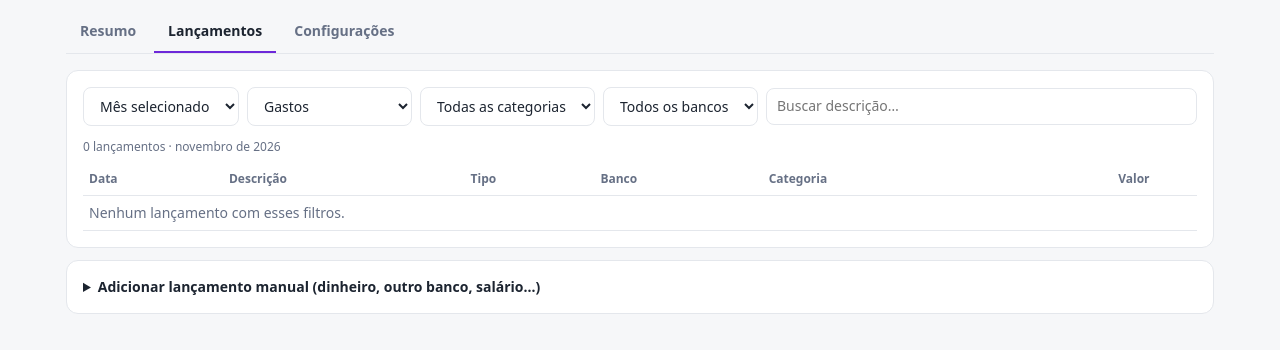
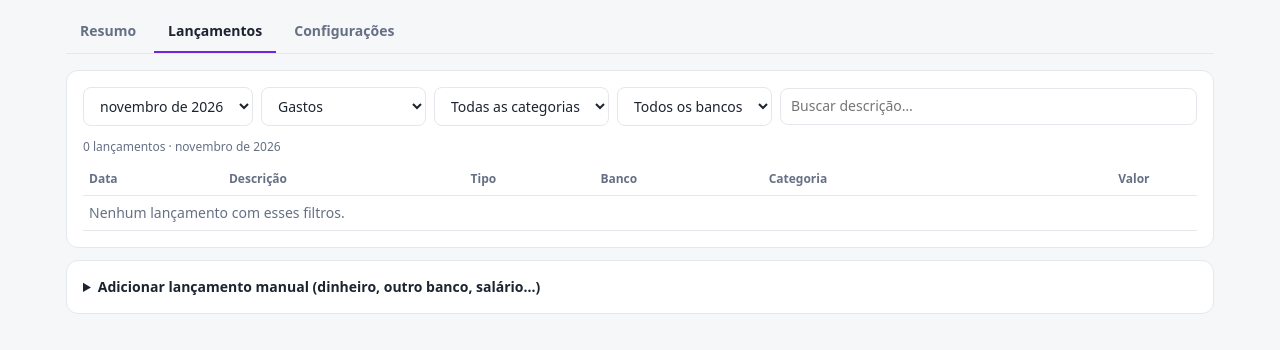
Before and after one commit to leopenteado/controle-financeiro, a plain HTML site: page index.html in a window 1280 px wide. Both pictures are taken after a click on the button "Lançamentos". Shown: the part 76-426 px from the top of the page. Drawn offline with Linux system fonts and the light colour scheme.

Commit message:
Add files via upload

```diff
--- a/index.html
+++ b/index.html
@@ -214,7 +214,7 @@ dialog label{display:flex;gap:8px;align-items:center;margin:6px 0}
   <section id="tab-lanc" hidden>
     <div class="card" style="margin-bottom:12px">
       <div class="filters">
-        <select id="fPer" aria-label="Período"><option value="mes">Mês selecionado</option><option value="todos">Todos os meses</option></select>
+        <select id="fPer" aria-label="Período"></select>
         <select id="fNat" aria-label="Natureza"><option value="gasto">Gastos</option><option value="entrada">Entradas</option><option value="">Gastos e entradas</option></select>
         <select id="fCat" aria-label="Categoria"></select>
         <select id="fBanco" aria-label="Banco"><option value="">Todos os bancos</option></select>
@@ -1319,11 +1319,16 @@ function renderLanc(){
 
   const fixSet = new Set(gastosFixos().lista.map(f => f.k));
   const btnFixo = t => t.kind === 'gasto' && !parcInfo(t) ? '<button type="button" class="pin'+(fixSet.has(fixoKey(t))?' on':'')+'" data-act="fixo" title="'+(fixSet.has(fixoKey(t))?'É gasto fixo: clique para tirar':'Marcar como gasto fixo')+'">fixo</button>' : '';
-  const per = $('fPer').value, cat = fc.value, banco = fb.value, q = norm($('fBusca').value);
-  const rows = S.tx.filter(t => (per === 'todos' || t.d.startsWith(cur)) && (!fNat || t.kind === fNat) && (!cat || t.cat === cat) && (!banco || t.banco === banco) && (!q || norm(t.desc).includes(q)))
+  // Filtro de período: todos os meses ou qualquer mês com lançamentos (padrão: o mês escolhido no topo).
+  const fp = $('fPer'), prevPer = fp.value;
+  const mesesLanc = [...new Set(S.tx.map(t => t.d.slice(0,7)).concat([cur]))].sort().reverse();
+  fp.innerHTML = '<option value="todos">Todos os meses</option>' + mesesLanc.map(m => '<option value="'+m+'">'+esc(monthLabel(m, true))+'</option>').join('');
+  fp.value = prevPer === 'todos' || mesesLanc.includes(prevPer) ? prevPer : cur;
+  const per = fp.value, cat = fc.value, banco = fb.value, q = norm($('fBusca').value);
+  const rows = S.tx.filter(t => (per === 'todos' || t.d.startsWith(per)) && (!fNat || t.kind === fNat) && (!cat || t.cat === cat) && (!banco || t.banco === banco) && (!q || norm(t.desc).includes(q)))
     .sort((a,b) => b.d.localeCompare(a.d) || a.desc.localeCompare(b.desc));
   const tot = sum(rows.filter(t=>t.kind==='gasto')) , tote = sum(rows.filter(t=>t.kind==='entrada'));
-  $('lancInfo').textContent = rows.length + ' lançamento' + (rows.length===1?'':'s') + (tot ? ' · gastos '+brl(tot) : '') + (tote ? ' · entradas '+brl(tote) : '') + (per==='mes' ? ' · '+monthLabel(cur,true) : '');
+  $('lancInfo').textContent = rows.length + ' lançamento' + (rows.length===1?'':'s') + (tot ? ' · gastos '+brl(tot) : '') + (tote ? ' · entradas '+brl(tote) : '') + (per!=='todos' ? ' · '+monthLabel(per,true) : ' · todos os meses');
   $('lancBody').innerHTML = rows.map(t => '<tr data-id="'+t.id+'"><td>'+fmtDate(t.d)+'</td><td class="desc">'+esc(t.desc)+'</td><td><span class="tag">'+esc(t.tipo)+'</span></td><td>'+esc(t.banco)+'</td><td><select data-act="cat" aria-label="Categoria">'+catOptions(t.kind, t.cat)+'</select></td><td class="r '+(t.kind==='entrada'?'pos':'')+'">'+(t.kind==='entrada'?'+ ':'')+brl(t.v)+'</td><td style="white-space:nowrap">'+btnFixo(t)+'<button type="button" class="x" data-act="del" title="Excluir lançamento" aria-label="Excluir">×</button></td></tr>').join('')
     || '<tr><td colspan="7" class="muted">Nenhum lançamento com esses filtros.</td></tr>';
 }
@@ -1351,11 +1356,11 @@ function toast(html, actions){
 }
 
 // ---------- eventos ----------
-$('mes').addEventListener('change', e => { cur = e.target.value; renderResumo(); renderLanc(); });
+$('mes').addEventListener('change', e => { cur = e.target.value; if ($('fPer').value !== 'todos') $('fPer').value = cur; renderResumo(); renderLanc(); });
 $('arq').addEventListener('change', async e => { const files = [...e.target.files]; e.target.value = ''; if (files.length) await importFiles(files); });
 document.querySelectorAll('.tabs button').forEach(b => b.addEventListener('click', () => showTab(b.dataset.tab)));
 function showTab(name){ document.querySelectorAll('.tabs button').forEach(x => x.classList.toggle('on', x.dataset.tab === name)); ['resumo','lanc','cfg'].forEach(n => $('tab-'+n).hidden = n !== name); if (name === 'resumo') renderResumo(); }
-$('verOutros').addEventListener('click', () => { $('fPer').value = 'mes'; $('fNat').value = 'gasto'; renderLanc(); $('fCat').value = 'Outros'; renderLanc(); showTab('lanc'); });
+$('verOutros').addEventListener('click', () => { $('fPer').value = cur; $('fNat').value = 'gasto'; renderLanc(); $('fCat').value = 'Outros'; renderLanc(); showTab('lanc'); });
 $('revGastos').addEventListener('click', () => abrirRevisao('gasto'));
 $('revPular').addEventListener('click', () => { if (rev.fila[0]) rev.pulados.add(rev.fila[0]); mostrarRevisao(); });
 $('revFechar').addEventListener('click', () => $('dlgRev').close());
```
